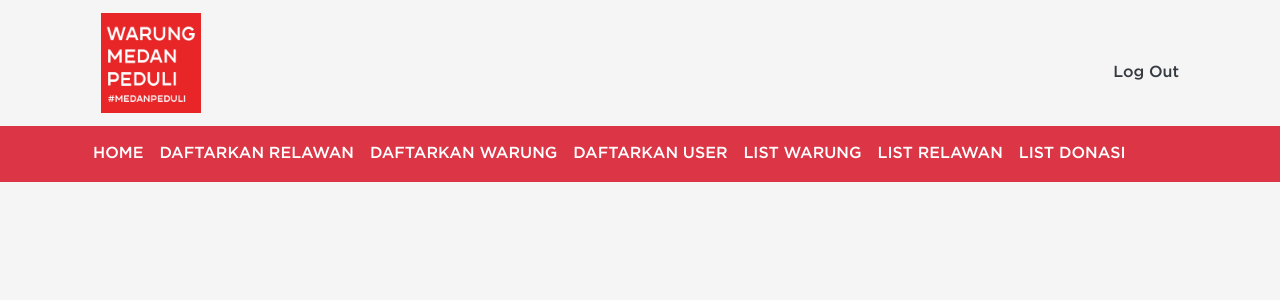
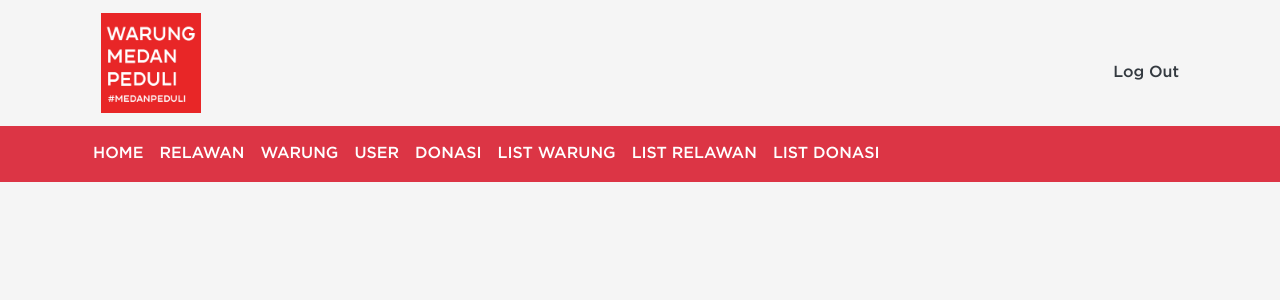
Before and after one commit to VeirryAu/warung-medan-peduli, a PHP site: page /list-donasi.php in a window 1280 px wide. Shown: the top 300 px of the page. Run offline with PHP 8.4, Linux system fonts and the light colour scheme; the visitor is signed in with stand-in values (Sample User, id 1); data that the repository does not hold is empty.

Commit message:
list donasi

```diff
--- a/header.php
+++ b/header.php
@@ -27,17 +27,22 @@
                   </a>
                   <a href="relawan.php">
                     <li class="nav-item p-2 bg-danger-item">
-                      DAFTARKAN RELAWAN
+                      RELAWAN
                     </li>
                   </a>
                   <a href="warung.php">
                     <li class="nav-item p-2 bg-danger-item">
-                      DAFTARKAN WARUNG
+                      WARUNG
                     </li>
                   </a>
                   <a href="register.php">
                     <li class="nav-item p-2 bg-danger-item">
-                      DAFTARKAN USER
+                      USER
+                    </li>
+                  </a>
+                  <a href="donasi.php">
+                    <li class="nav-item p-2 bg-danger-item">
+                      DONASI
                     </li>
                   </a>
                   <li class="nav-item p-2 bg-danger-item">
```
